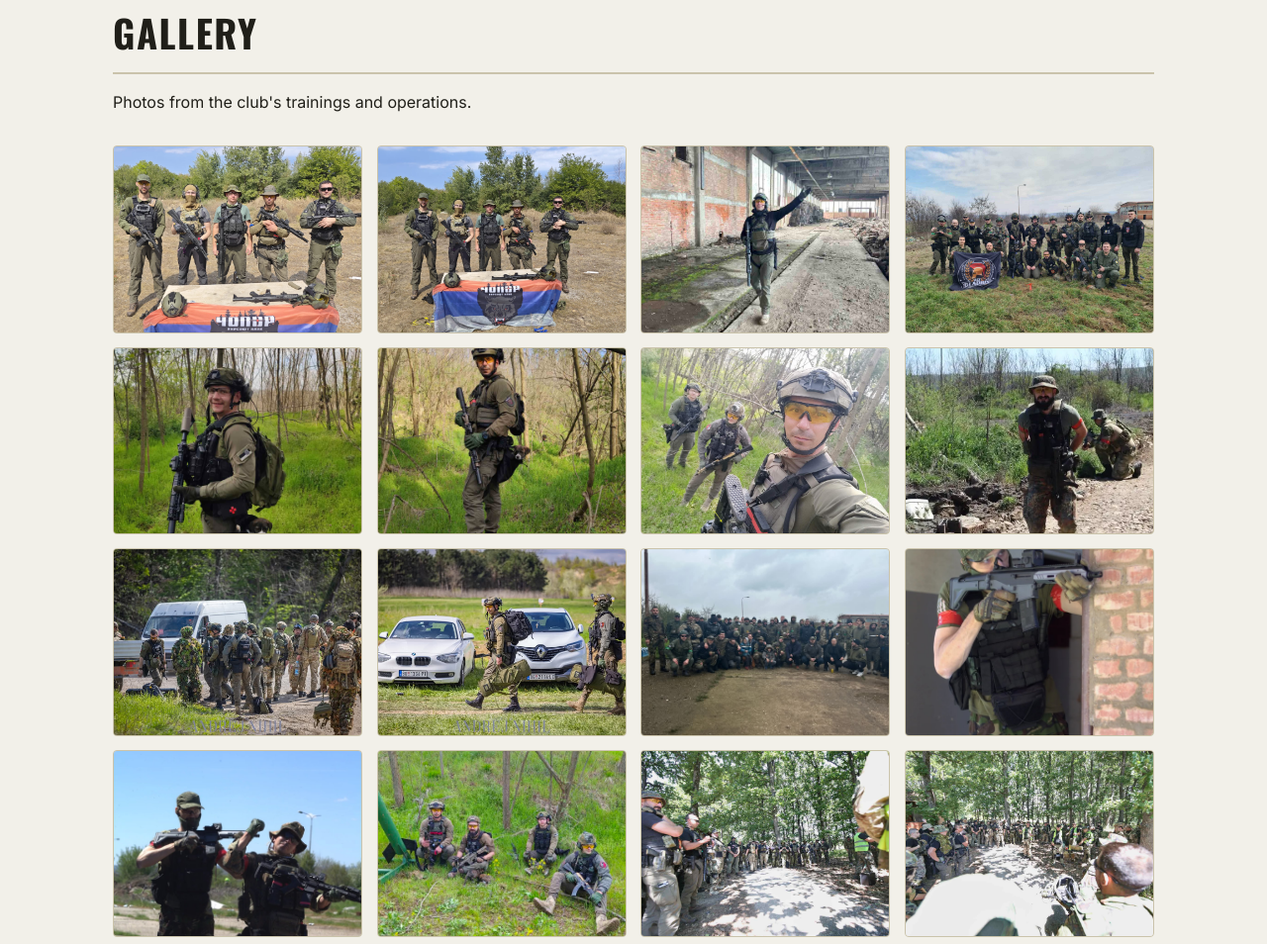
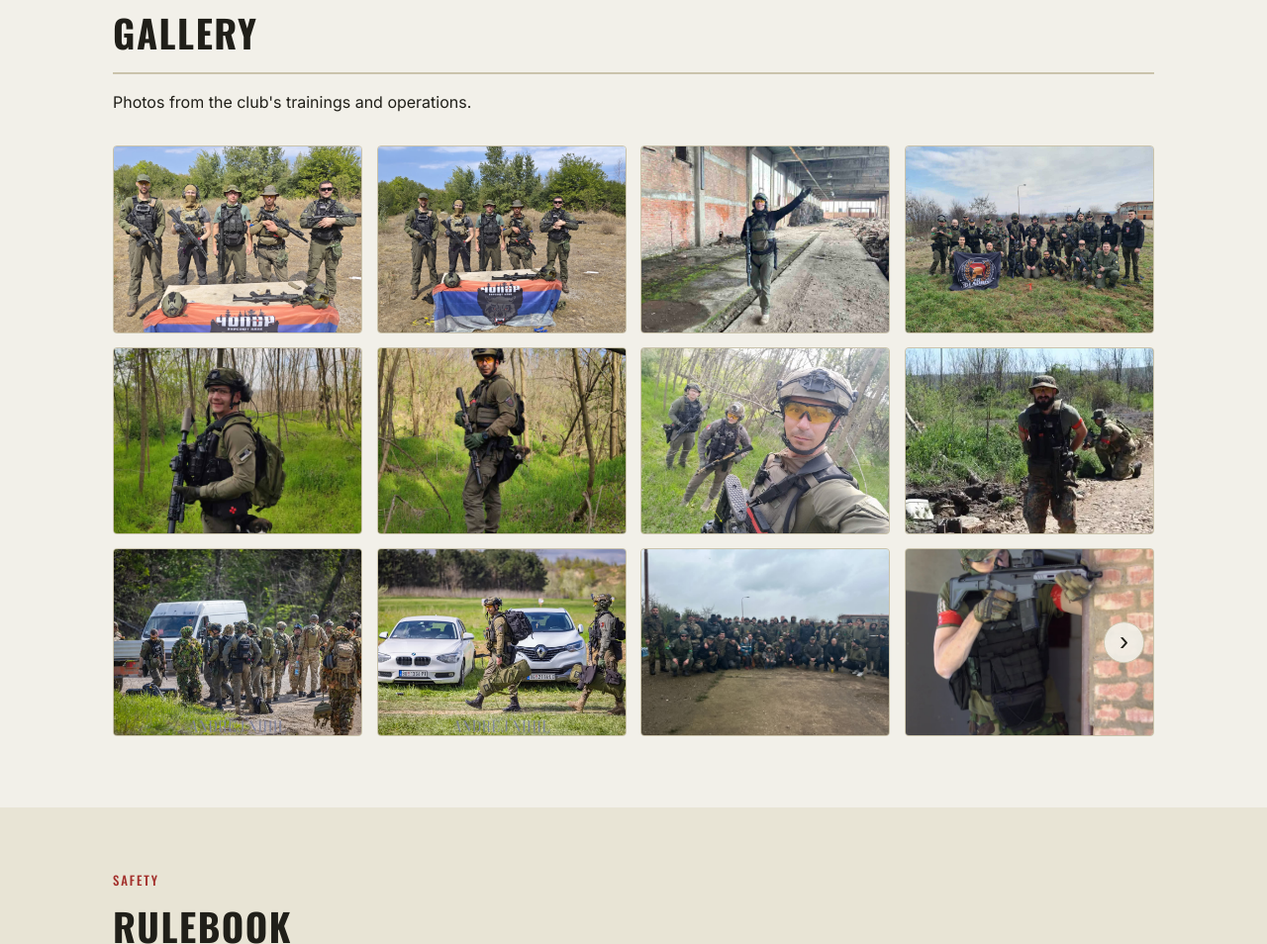
Before and after one commit to muta93srb/copor-website, a plain HTML site: page site/index.html in a window 1280 px wide. Shown: the part 1219-2173 px from the top of the page at 99% size. Drawn offline with nearby package versions, Linux system fonts and the light colour scheme.

Commit message:
Home gallery: first eight photos in the grid, the rest in a carousel
The gallery grid now holds the first eight photos - two rows of four on
desktop - and everything after them goes into a swipeable row under it.

The carousel's thumbnails are exactly as wide as the grid's at every width
(four, three or two across; on a phone one at a time with the next peeking
in), so it reads as the grid carrying on. Its column widths come from a
container query on the carousel's own width, following .gallery-grid's
220px minimum and 0.9rem gap - the CSS notes to keep the two in step.

It swipes on touch and snaps to whole photos. The arrows move a screenful
at a time and hide at either end, and it scrolls instantly for readers who
prefer reduced motion. A photo opened from the carousel starts the
lightbox at that photo, on the whole set. With eight photos or fewer the
carousel stays hidden.

Co-Authored-By: Claude Opus 5 <noreply@anthropic.com>

```diff
--- a/site/css/styles.css
+++ b/site/css/styles.css
@@ -983,7 +983,8 @@ section:nth-of-type(even) {
   margin-top: 2rem;
 }
 
-.gallery-grid button {
+.gallery-grid button,
+.carousel-track button {
   padding: 0;
   border: 1px solid var(--color-border);
   background: var(--color-panel-alt);
@@ -993,15 +994,118 @@ section:nth-of-type(even) {
   aspect-ratio: 4 / 3;
 }
 
-.gallery-grid img {
+.gallery-grid img,
+.carousel-track img {
   width: 100%;
   height: 100%;
   object-fit: cover;
   transition: transform 0.25s ease;
 }
 
-.gallery-grid button:hover img {
+.gallery-grid button:hover img,
+.carousel-track button:hover img {
   transform: scale(1.06);
+}
+
+/* Photos past the first eight: one swipeable row under the grid. Each
+   thumbnail is as wide as a grid column at the same width, so the row reads as
+   the grid carrying on. The thresholds follow from .gallery-grid's
+   minmax(220px, 1fr) columns and 0.9rem (14.4px) gap: n columns fit once the
+   container is n * 220px + (n - 1) * 14.4px wide - keep them in step. */
+.gallery-carousel {
+  position: relative;
+  margin-top: 0.9rem;
+  container-type: inline-size;
+}
+
+.gallery-carousel[hidden] {
+  display: none;
+}
+
+.carousel-track {
+  display: grid;
+  grid-auto-flow: column;
+  /* one photo at a time, as in the grid on a narrow phone, with the next one peeking in */
+  grid-auto-columns: 85%;
+  gap: 0.9rem;
+  overflow-x: auto;
+  overscroll-behavior-x: contain;
+  scroll-snap-type: x mandatory;
+  scroll-behavior: smooth;
+  scrollbar-width: thin;
+  scrollbar-color: var(--color-border) transparent;
+  padding-bottom: 0.5rem;
+}
+
+.carousel-track button {
+  scroll-snap-align: start;
+}
+
+.carousel-track:focus-visible {
+  outline: 2px solid var(--color-khaki);
+  outline-offset: 3px;
+}
+
+@container (min-width: 454.4px) {
+  .carousel-track {
+    grid-auto-columns: calc((100% - 0.9rem) / 2);
+  }
+}
+
+@container (min-width: 688.8px) {
+  .carousel-track {
+    grid-auto-columns: calc((100% - 2 * 0.9rem) / 3);
+  }
+}
+
+@container (min-width: 923.2px) {
+  .carousel-track {
+    grid-auto-columns: calc((100% - 3 * 0.9rem) / 4);
+  }
+}
+
+.carousel-btn {
+  position: absolute;
+  /* centred on the thumbnails, not on the scrollbar strip under them */
+  top: calc(50% - 0.25rem);
+  transform: translateY(-50%);
+  z-index: 1;
+  display: grid;
+  place-items: center;
+  width: 2.6rem;
+  height: 2.6rem;
+  padding: 0 0 0.15rem;
+  border: 1px solid var(--color-border);
+  border-radius: 50%;
+  background: var(--color-header-bg);
+  color: var(--color-text);
+  font-size: 1.7rem;
+  line-height: 1;
+  cursor: pointer;
+  transition: opacity 0.15s ease, border-color 0.15s ease;
+}
+
+.carousel-btn:hover {
+  border-color: var(--color-red);
+}
+
+.carousel-btn:disabled {
+  opacity: 0;
+  pointer-events: none;
+}
+
+.carousel-prev {
+  left: 0.6rem;
+}
+
+.carousel-next {
+  right: 0.6rem;
+}
+
+@media (prefers-reduced-motion: reduce) {
+  .carousel-track {
+    scroll-behavior: auto;
+  }
 }
 
 .gallery-empty,
--- a/site/index.html
+++ b/site/index.html
@@ -162,6 +162,12 @@
           <p data-i18n="gallery.intro">Фотографије са тренинга и операција клуба.</p>
 
           <div class="gallery-grid" id="galleryGrid" aria-live="polite"></div>
+          <!-- Photos past the first eight: a swipeable row under the grid, filled by js/main.js -->
+          <div class="gallery-carousel" id="galleryCarousel" hidden>
+            <button type="button" class="carousel-btn carousel-prev" id="galleryPrev" aria-label="Previous photos">‹</button>
+            <div class="carousel-track" id="galleryTrack" role="region" aria-label="More photos" tabindex="0"></div>
+            <button type="button" class="carousel-btn carousel-next" id="galleryNext" aria-label="Next photos">›</button>
+          </div>
           <p class="gallery-empty" id="galleryEmpty" hidden data-i18n="gallery.empty">
             Галерија је тренутно празна. Ускоро додајемо фотографије.
           </p>
--- a/site/js/main.js
+++ b/site/js/main.js
@@ -114,29 +114,64 @@
   });
 
   // ---- gallery ----
+  // The first GRID_LIMIT photos fill the grid; the rest go into a swipeable
+  // carousel under it. Either way a photo opens the lightbox on the whole set.
+  const GRID_LIMIT = 8;
   const grid = document.getElementById("galleryGrid");
+  const carousel = document.getElementById("galleryCarousel");
+  const track = document.getElementById("galleryTrack");
+  const carouselPrev = document.getElementById("galleryPrev");
+  const carouselNext = document.getElementById("galleryNext");
   const emptyMsg = document.getElementById("galleryEmpty");
   const errorMsg = document.getElementById("galleryError");
 
   let images = [];
 
+  function thumbnail(item, index, slides) {
+    const btn = document.createElement("button");
+    btn.type = "button";
+    btn.setAttribute("aria-label", item.caption || item.file);
+    const img = document.createElement("img");
+    img.src = `gallery/images/${item.file}`;
+    img.alt = item.caption || item.file;
+    img.loading = "lazy";
+    btn.appendChild(img);
+    btn.addEventListener("click", () => openLightbox(slides, index));
+    return btn;
+  }
+
   function renderGallery() {
     if (!grid) return;
     grid.innerHTML = "";
+    if (track) track.innerHTML = "";
     // No label: the manifest captions come from filenames, and a counter alone keeps Latin text out of Cyrillic mode.
     const gallerySlides = images.map((item) => ({ src: `gallery/images/${item.file}`, alt: item.caption || item.file }));
     images.forEach((item, index) => {
-      const btn = document.createElement("button");
-      btn.type = "button";
-      btn.setAttribute("aria-label", item.caption || item.file);
-      const img = document.createElement("img");
-      img.src = `gallery/images/${item.file}`;
-      img.alt = item.caption || item.file;
-      img.loading = "lazy";
-      btn.appendChild(img);
-      btn.addEventListener("click", () => openLightbox(gallerySlides, index));
-      grid.appendChild(btn);
+      const target = index < GRID_LIMIT || !track ? grid : track;
+      target.appendChild(thumbnail(item, index, gallerySlides));
     });
+    if (carousel && track) {
+      carousel.hidden = images.length <= GRID_LIMIT;
+      updateCarouselButtons();
+    }
+  }
+
+  // Arrows hide at either end; each press moves one screenful of thumbnails.
+  function updateCarouselButtons() {
+    if (!track || !carouselPrev || !carouselNext) return;
+    carouselPrev.disabled = track.scrollLeft <= 1;
+    carouselNext.disabled = track.scrollLeft >= track.scrollWidth - track.clientWidth - 1;
+  }
+
+  if (track && carouselPrev && carouselNext) {
+    const page = (dir) => {
+      const still = window.matchMedia && window.matchMedia("(prefers-reduced-motion: reduce)").matches;
+      track.scrollBy({ left: dir * track.clientWidth, behavior: still ? "auto" : "smooth" });
+    };
+    carouselPrev.addEventListener("click", () => page(-1));
+    carouselNext.addEventListener("click", () => page(1));
+    track.addEventListener("scroll", updateCarouselButtons, { passive: true });
+    window.addEventListener("resize", updateCarouselButtons);
   }
 
   async function loadGallery() {
```
